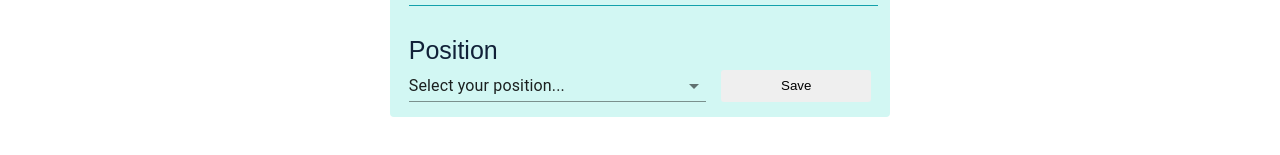
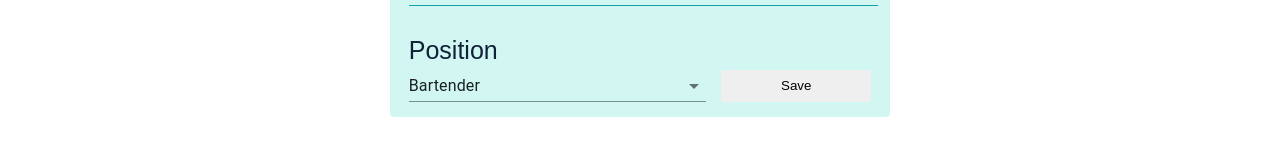
Before and after one commit to yh2n/shift-client, a React (Create React App) app: page /my_account/1 in a window 1280 px wide. Shown: the part 663-818 px from the top of the page. Built offline with nearby package versions, Linux system fonts and the light colour scheme; no server answers.

Commit message:
Disable default position option

```diff
--- a/src/components/PositionSelect.js
+++ b/src/components/PositionSelect.js
@@ -3,7 +3,7 @@ import Select from '@material-ui/core/Select';
 import PositionSelectOptions from './PositionSelectOptions';
 
 
-const PositionSelect = (props) => {
+const PositionSelect = props => {
     return (
         <Select
             name={props.name}
@@ -12,6 +12,7 @@ const PositionSelect = (props) => {
             native={true}
             className={props.className}
         >
+            <option value="" name={props.name} disabled>{props.name === "position" ? "Select your position..." : props.name}</option>
             <PositionSelectOptions name={props.name} />
         </Select>
         )
--- a/src/components/PositionSelectOptions.js
+++ b/src/components/PositionSelectOptions.js
@@ -1,8 +1,7 @@
 import React from 'react';
 
-const PositionSelectOptions = props => {
+const PositionSelectOptions = () => {
     const positions = [
-        props.name === "position" ? "Select your position..." : props.name,
         "Bartender",
         "Barback",
         "Busser",
```
